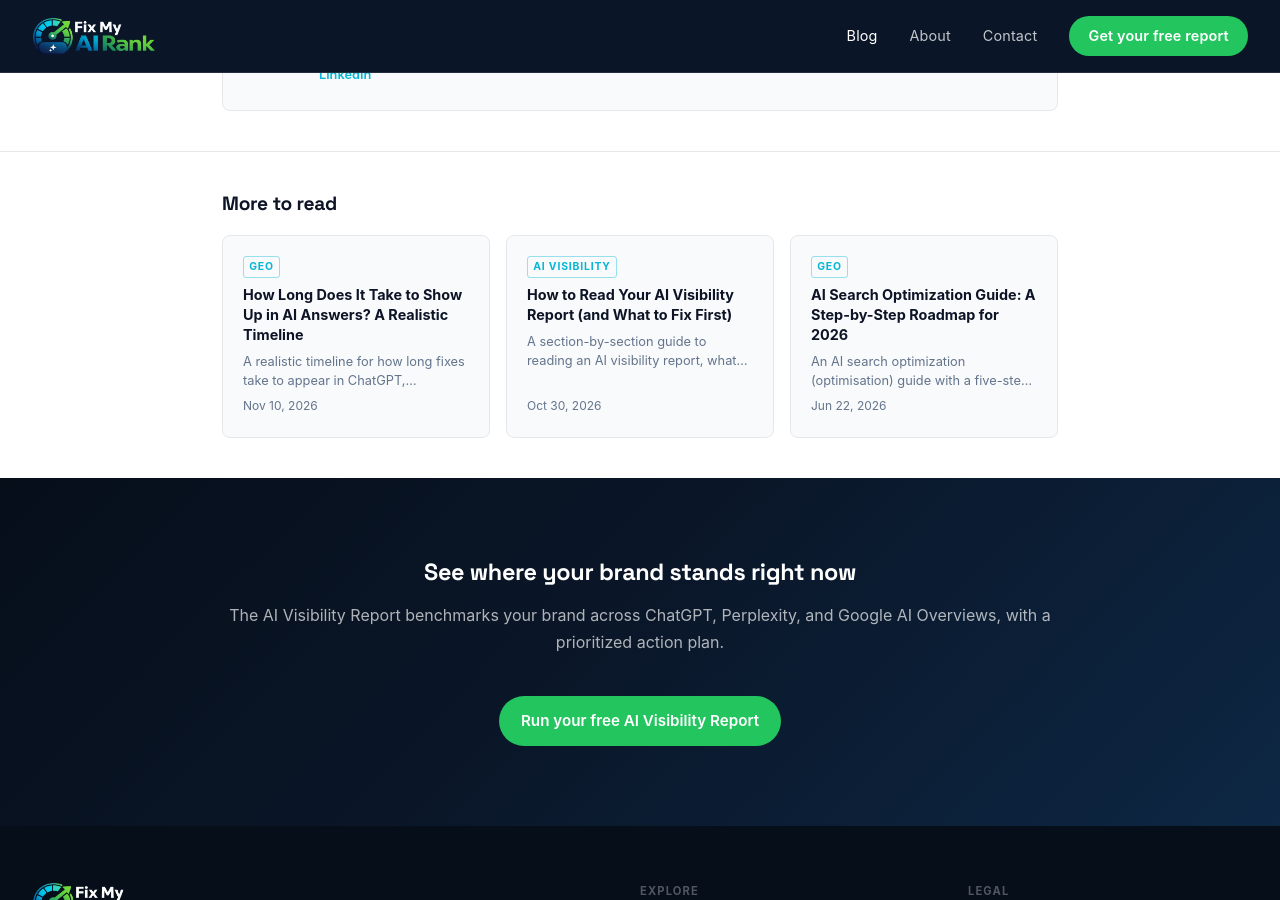
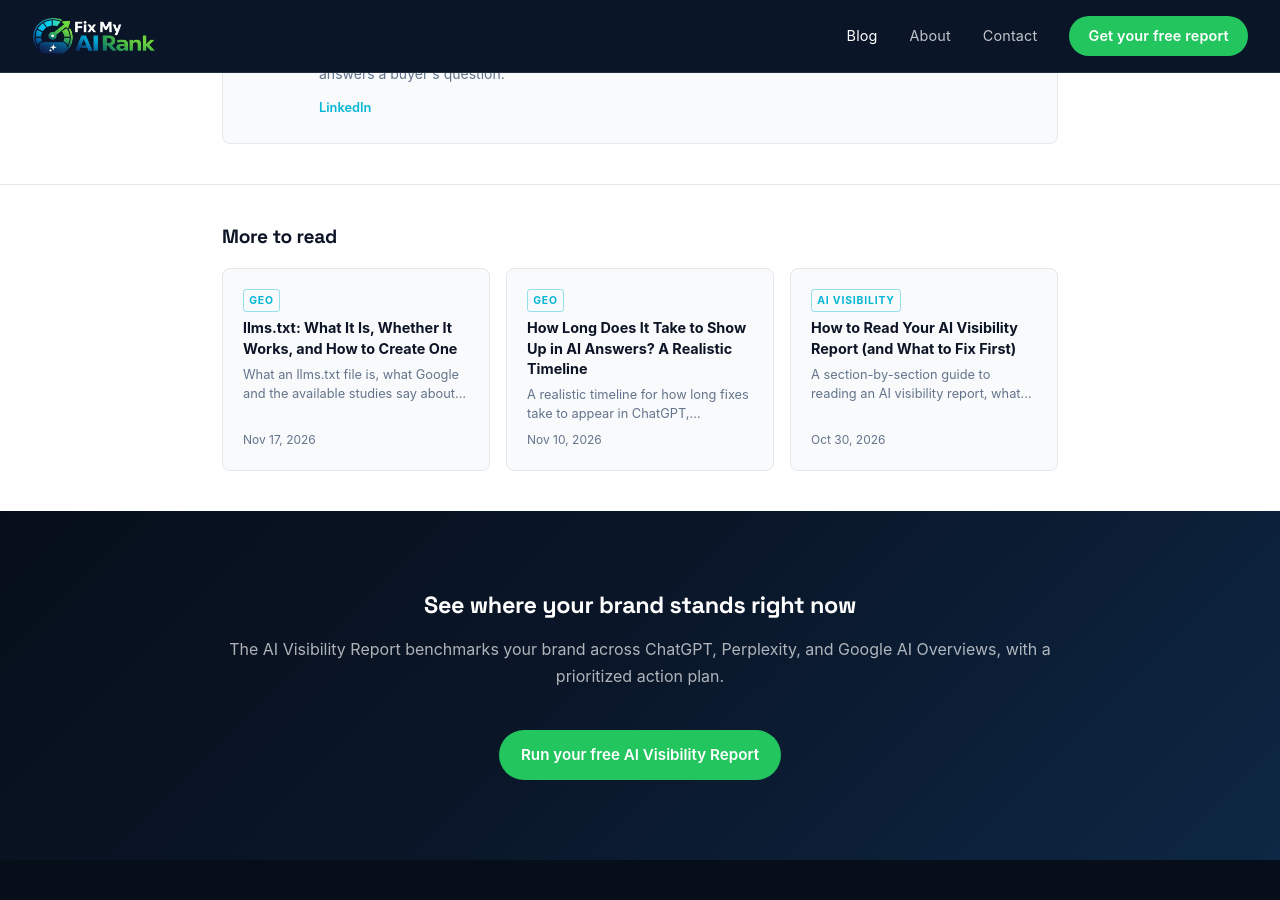
Before and after one commit to timdailey/FMAR-Website, a Jekyll site: the page built from _posts/2026-04-04-why-website-not-showing-in-ai-answers.md, in a window 1280 px wide and 900 px high, scrolled down 7201 px. Built offline with Jekyll 4.4.1, drawn with Linux system fonts in a browser that asks for light colours; some web fonts are replaced; comment, search, counter and statistics services are not loaded; part of the change alters nothing that is shown; some of the changed text lies outside the part shown.

Commit message:
Add post: llms.txt explainer
Queued for publication on 2026-11-17.

Co-Authored-By: Claude Sonnet 5.5 <noreply@anthropic.com>
(cherry picked from commit 213208d146a226c374ae042194477f85df6863ff)

````diff
--- a/_posts/2026-04-04-why-website-not-showing-in-ai-answers.md
+++ b/_posts/2026-04-04-why-website-not-showing-in-ai-answers.md
@@ -148,3 +148,4 @@ A full AI Visibility Report goes further. It tests your brand across all four pl
 - [How ChatGPT and Perplexity Choose Which Brands to Cite]({{ '/blog/how-chatgpt-perplexity-choose-brands-to-cite/' | relative_url }})
 - [How to Rank in Google AI Overviews]({{ '/blog/how-to-rank-in-google-ai-overviews/' | relative_url }})
 - [How Long Does It Take to Show Up in AI Answers? A Realistic Timeline]({{ '/blog/how-long-does-it-take-to-show-up-in-ai-answers/' | relative_url }})
+- [llms.txt: What It Is, Whether It Works, and How to Create One]({{ '/blog/what-is-llms-txt/' | relative_url }})
--- a/_posts/2026-06-22-how-to-optimize-for-ai-search.md
+++ b/_posts/2026-06-22-how-to-optimize-for-ai-search.md
@@ -164,3 +164,4 @@ Budget conversations are also harder. The ROI cycle for topical authority develo
 - [Where Does ChatGPT Get Its Information? What Marketers Need to Know]({{ '/blog/where-does-chatgpt-get-its-information/' | relative_url }})
 - [From SEO to GEO: What Transfers, What Doesn't, and How to Sequence the Work]({{ '/blog/seo-to-geo/' | relative_url }})
 - [How Long Does It Take to Show Up in AI Answers? A Realistic Timeline]({{ '/blog/how-long-does-it-take-to-show-up-in-ai-answers/' | relative_url }})
+- [llms.txt: What It Is, Whether It Works, and How to Create One]({{ '/blog/what-is-llms-txt/' | relative_url }})
--- /dev/null
+++ b/_posts/2026-11-17-what-is-llms-txt.md
@@ -0,0 +1,127 @@
+---
+layout: post
+redirect_from:
+  - /2026/11/17/what-is-llms-txt/
+title: "llms.txt: What It Is, Whether It Works, and How to Create One"
+description: What an llms.txt file is, what Google and the available studies say about whether it affects AI visibility, and how to write one in under an hour if you decide to.
+date: 2026-11-17
+last_modified: 2026-11-17
+author: tim_dailey
+category: GEO
+tags: [llms.txt, GEO, AI crawlers, technical SEO, AI visibility]
+takeaways:
+  - llms.txt is a proposed plain-text Markdown file at your site root that gives AI tools a short, curated map of your most useful pages. It is a proposal, not an official web standard.
+  - The evidence that it improves AI citations is weak. A study of nearly 300,000 domains found no correlation, and Google's John Mueller has called it purely speculative.
+  - It costs little to create, so it is a reasonable optional experiment. Fix crawlability, indexing, and content first.
+faq:
+  - q: What is an llms.txt file?
+    a: An llms.txt file is a Markdown file, proposed in September 2024 by Jeremy Howard, that sits at a site's root and gives language models a short, curated guide to the site. It has a title, a short summary, and lists of links to the most useful pages with brief notes about each.
+  - q: Does llms.txt help you get cited by ChatGPT or Google?
+    a: The available evidence says it is not shown to. An SE Ranking analysis of nearly 300,000 domains found no correlation between having the file and being cited by AI models, and Google's John Mueller has described it as purely speculative. We did not find an official statement of support from OpenAI or Anthropic.
+  - q: Is llms.txt the same as robots.txt?
+    a: No. robots.txt tells crawlers what they may or may not access. llms.txt is a content guide that points an AI tool to useful pages. It does not block or allow anything.
+  - q: Where do you put the llms.txt file?
+    a: At the site root, for example example.com/llms.txt. The proposal also allows the file at a subpath, such as a docs section, where it covers the URLs beneath it.
+  - q: Do I need llms.txt to appear in Google AI Overviews?
+    a: No. Google's documentation says no new machine-readable files, AI text files, or special markup are needed. A page must be indexed and eligible to show a snippet.
+  - q: Should I create an llms.txt file anyway?
+    a: It is a low-cost experiment, and it can be a useful summary of your site for AI agents that do read it. Do it after the basics, such as allowing crawlers, getting key pages indexed, and keeping your entity information consistent. Do not expect a measurable change.
+---
+
+An llms.txt file is a plain-text Markdown file at the root of your website that gives AI tools a short, curated list of your most useful pages. It is a proposal, not a standard, and the evidence that it improves how often AI tools cite you is weak. It is cheap to make, so it is a fair optional experiment, but it should come after the technical basics.
+
+This guide covers what the file is, what is and isn't known about whether it works, and how to write one. We also use one ourselves, and we will show you how it is structured.
+
+## What is llms.txt?
+
+Jeremy Howard proposed llms.txt in September 2024. The idea is that language models have limited context windows and websites are messy, so a short Markdown file can give an AI tool a clean entry point to the content that matters. The [llms.txt proposal](https://llmstxt.org/) describes it as a way to give agents a concise, curated map of a site, with detail behind links they can fetch on demand.
+
+The proposal says use is expected mainly at inference time, meaning when someone asks a question, rather than for model training.
+
+## What goes in an llms.txt file?
+
+The proposal defines this structure, in order:
+
+1. An H1 with the name of the site or project. This is the only required element.
+2. A blockquote with a short summary.
+3. Optional paragraphs or lists of detail, without headings.
+4. Optional H2 sections that hold lists of links. Each item is a Markdown link, optionally followed by a colon and a note.
+5. By convention, an H2 section named "Optional" for secondary links that an agent can skip when it needs less context.
+
+The proposal also suggests that pages can have clean Markdown versions available at the same URL with `.md` added, and describes link tags for discovery. Those parts are optional and add work, so most sites start without them.
+
+## llms.txt vs. robots.txt vs. sitemap.xml
+
+| File | Job | Who reads it |
+|---|---|---|
+| robots.txt | Says which crawlers may access which paths | Search and AI crawlers, before crawling |
+| sitemap.xml | Lists all the URLs you want indexed | Search engines |
+| llms.txt | Offers a short, curated guide to your best content | Proposed for AI tools and agents at question time |
+
+The proposal itself positions llms.txt as a complement: sitemaps list everything, and robots.txt governs access. llms.txt is a selective summary. It cannot block anything, and it does not replace the other two. If you want to control which AI crawlers can reach your site, that is a robots.txt job, and the AI crawlers publish their own names and rules (for example, [OpenAI's crawler documentation](https://developers.openai.com/api/docs/bots)).
+
+## Does llms.txt work?
+
+This is the question that matters, and the answer is that nobody has shown that it does.
+
+- **Google says it is not needed.** Google's guidance on AI features states that you do not need new machine-readable files, AI text files, or special markup to appear in AI Overviews and AI Mode. See [Google Search Central: AI features](https://developers.google.com/search/docs/appearance/ai-features). In a June 2026 report, Google's John Mueller called llms.txt ["purely speculative for now"](https://www.searchenginejournal.com/google-says-llms-txt-is-purely-speculative-for-now/577576/), noting that none of the AI systems appear to use it.
+- **The large study found no effect.** An [SE Ranking analysis](https://seranking.com/blog/llms-txt/) published October 15, 2026 looked at nearly 300,000 domains. About 10.13% had an llms.txt file. The authors found no correlation between having the file and how often a domain was cited by AI models. SE Ranking is an SEO tool vendor, and the authors note that their results are specific to the model and dataset they tested.
+- **We found no official support from OpenAI or Anthropic.** We did not find a statement from either company saying their products read the file. That is an absence in what we found, not proof that nobody uses it.
+
+So the honest summary is: it may help some AI agents that choose to read it, and there is no demonstrated benefit to citations. Anyone who tells you it is a proven ranking factor is going beyond the evidence.
+
+## How to create an llms.txt file
+
+1. **Choose 10 to 30 pages.** Pick the pages you most want an AI tool to understand: your product or service pages, your best definitions and guides, pricing, and any documentation.
+2. **Write the H1 and the summary.** Use your company name and one or two plain sentences about what you do and for whom. Keep the wording consistent with your site and your external profiles.
+3. **Group the links under H2 headings.** Use headings that match how a reader would think about the site, such as Products, Guides, and Company.
+4. **Add a short note to each link.** One sentence on what the page covers is enough.
+5. **Put an Optional section at the end** for pages that are useful but not essential.
+6. **Save it as `llms.txt` at the site root.** On a Jekyll site like ours, that means a file at the top level of the repository.
+7. **Check that it loads.** Open `yourdomain.com/llms.txt` in a browser and confirm it returns plain text, not a 404 or an HTML page.
+8. **Keep it current.** Update it when you publish or retire important pages, otherwise it points to dead links.
+
+A minimal example:
+
+```
+# Example Co
+
+> Example Co makes scheduling software for dental practices.
+
+## Product
+- [Scheduling software](https://example.com/product/): Overview, features, and pricing.
+
+## Guides
+- [How to reduce no-shows](https://example.com/blog/reduce-no-shows/): A practical guide for front-desk teams.
+
+## Optional
+- [Press kit](https://example.com/press/): Logos and company facts.
+```
+
+## Our own file as an example
+
+We publish one at [fixmyairank.com/llms.txt](https://fixmyairank.com/llms.txt). It follows the structure above: an H1 with the company name, a blockquote summary of what we do, a short paragraph about who runs the site, and then H2 sections for the report, the glossary, the blog, and the company page. Each entry is a link with a one-line note.
+
+We keep it in step with the site. When we merged overlapping pages earlier this year, we removed the retired URLs and updated the titles. We include it for completeness and as a low-cost experiment. We are not claiming it has produced a measurable result.
+
+## Common mistakes
+
+- **Listing every page.** The point is to be selective. A sitemap already lists everything.
+- **Leaving dead or redirected links.** If you merge or retire pages, update the file.
+- **Contradicting your site.** The company description should match your homepage and profiles.
+- **Treating it as a block list.** It cannot stop AI tools from using your content. Use robots.txt for access control.
+- **Expecting a lift.** Nothing in the evidence supports promising one.
+
+## How to tell whether it matters for you
+
+Check your server or CDN logs for requests to `/llms.txt` and see which user agents make them. If nothing reads the file, you have your answer for now. Then watch your AI-referral traffic and run a fixed set of buyer questions each month, as described in [how to track your brand's AI visibility]({{ '/blog/how-to-track-ai-visibility/' | relative_url }}). Any change in citations is likely to come from other work, so log what you change and when.
+
+## What to do before llms.txt
+
+If AI tools cannot reach or understand your site, a summary file will not fix it. Start with the basics in [how to optimize for AI search]({{ '/blog/how-to-optimize-for-ai-search/' | relative_url }}): allow the crawlers you want, get key pages indexed, and keep your [entity signals]({{ '/glossary/entity-signals/' | relative_url }}) and [schema markup]({{ '/glossary/schema-markup/' | relative_url }}) consistent. If you want a baseline first, [why your website isn't showing up in AI answers]({{ '/blog/why-website-not-showing-in-ai-answers/' | relative_url }}) is the audit.
+
+## Related Reading
+
+- [AI Search Optimization Guide: A Step-by-Step Roadmap for 2026]({{ '/blog/how-to-optimize-for-ai-search/' | relative_url }})
+- [What Is Answer Engine Optimization (AEO)?]({{ '/glossary/answer-engine-optimization/' | relative_url }})
+- [Why Your Website Isn't Showing Up in AI Answers (and How to Audit It)]({{ '/blog/why-website-not-showing-in-ai-answers/' | relative_url }})
--- a/llms.txt
+++ b/llms.txt
@@ -35,6 +35,7 @@ Fix My AI Rank is built and operated by TangySlice Collective, a B2B marketing a
 - [How ChatGPT and Perplexity Choose Which Brands to Cite](https://fixmyairank.com/blog/how-chatgpt-perplexity-choose-brands-to-cite/)
 - [GEO vs. SEO vs. AEO: What's the Difference and Do You Need Both?](https://fixmyairank.com/blog/geo-vs-seo-difference/)
 - [How Long Does It Take to Show Up in AI Answers? A Realistic Timeline](https://fixmyairank.com/blog/how-long-does-it-take-to-show-up-in-ai-answers/)
+- [llms.txt: What It Is, Whether It Works, and How to Create One](https://fixmyairank.com/blog/what-is-llms-txt/)
 
 ## Company
 
````
